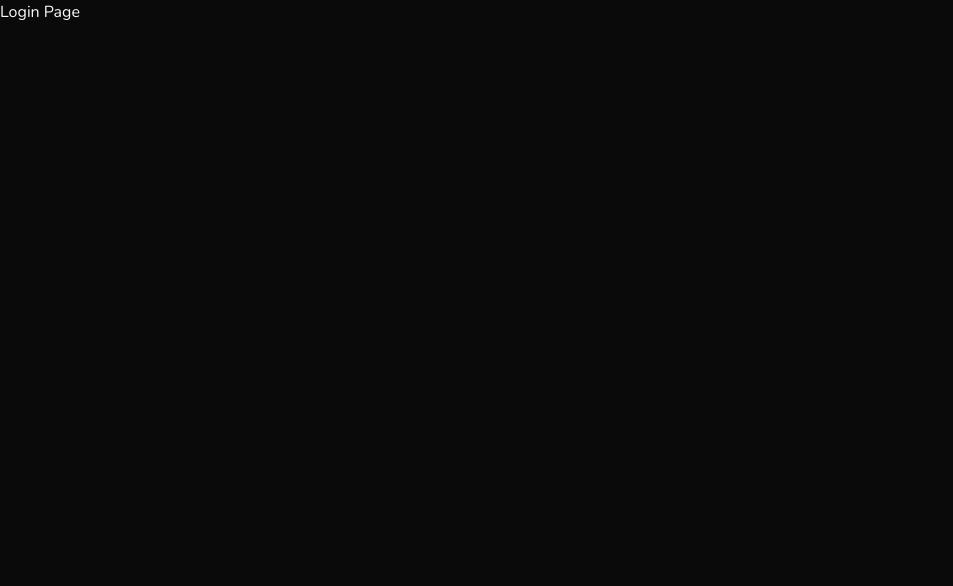
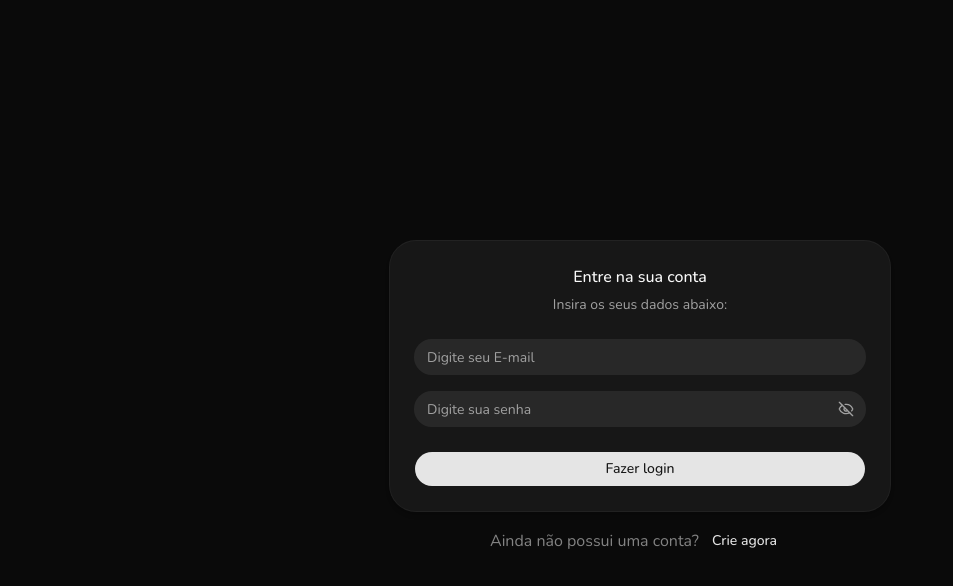
Before and after one commit to gbNun-11/inri-finance-web, a React (Vite) app: page /login in a window 1280 px wide. Shown: the top 586 px of the page, without its empty margins (0-953 px from the left). Built offline with nearby package versions, Linux system fonts and the light colour scheme.

Commit message:
feat: add initial login page

```diff
--- /dev/null
+++ b/src/components/termsConditions.jsx
@@ -0,0 +1,26 @@
+import { Checkbox } from '@/components/ui/checkbox'
+import {
+  Field,
+  FieldContent,
+  FieldGroup,
+  FieldLabel,
+} from '@/components/ui/field'
+
+export function CheckboxDescription() {
+  return (
+    <FieldGroup className="mx-auto w-72">
+      <Field orientation="horizontal">
+        <Checkbox
+          id="terms-checkbox-desc"
+          name="terms-checkbox-desc"
+          defaultChecked
+        />
+        <FieldContent>
+          <FieldLabel htmlFor="terms-checkbox-desc">
+            Accept terms and conditions
+          </FieldLabel>
+        </FieldContent>
+      </Field>
+    </FieldGroup>
+  )
+}
--- /dev/null
+++ b/src/components/ui/checkbox.jsx
@@ -0,0 +1,26 @@
+import { Checkbox as CheckboxPrimitive } from '@base-ui/react/checkbox'
+import { CheckIcon } from 'lucide-react'
+
+import { cn } from '@/lib/utils'
+
+function Checkbox({ className, ...props }) {
+  return (
+    <CheckboxPrimitive.Root
+      data-slot="checkbox"
+      className={cn(
+        'peer bg-input/90 focus-visible:border-ring focus-visible:ring-ring/30 aria-invalid:border-destructive aria-invalid:ring-destructive/20 aria-invalid:aria-checked:border-primary dark:aria-invalid:border-destructive/50 dark:aria-invalid:ring-destructive/40 data-checked:border-primary data-checked:bg-primary data-checked:text-primary-foreground dark:data-checked:bg-primary relative flex size-4 shrink-0 items-center justify-center rounded-[5px] border border-transparent transition-shadow outline-none group-has-disabled/field:opacity-50 after:absolute after:-inset-x-3 after:-inset-y-2 focus-visible:ring-3 disabled:cursor-not-allowed disabled:opacity-50 aria-invalid:ring-3',
+        className,
+      )}
+      {...props}
+    >
+      <CheckboxPrimitive.Indicator
+        data-slot="checkbox-indicator"
+        className="grid place-content-center text-current transition-none [&>svg]:size-3.5"
+      >
+        <CheckIcon />
+      </CheckboxPrimitive.Indicator>
+    </CheckboxPrimitive.Root>
+  )
+}
+
+export { Checkbox }
--- a/src/pages/loginPage.jsx
+++ b/src/pages/loginPage.jsx
@@ -1,8 +1,40 @@
+import { Link } from 'react-router'
+
+import PasswordInput from '@/components/passwordInput'
+import { Button } from '@/components/ui/button'
+import {
+  Card,
+  CardContent,
+  CardDescription,
+  CardFooter,
+  CardHeader,
+  CardTitle,
+} from '@/components/ui/card'
+import { Input } from '@/components/ui/input'
+
 const LoginPage = () => {
   return (
-    <>
-      <h1>Login Page</h1>
-    </>
+    <div className="flex h-screen w-screen flex-col items-center justify-center gap-3">
+      <Card className="w-125">
+        <CardHeader className="text-center">
+          <CardTitle>Entre na sua conta</CardTitle>
+          <CardDescription>Insira os seus dados abaixo:</CardDescription>
+        </CardHeader>
+        <CardContent className="space-y-4">
+          <Input placeholder="Digite seu E-mail" />
+          <PasswordInput placeholder="Digite sua senha" />
+        </CardContent>
+        <CardFooter>
+          <Button className="w-full">Fazer login</Button>
+        </CardFooter>
+      </Card>
+      <div className="flex items-center justify-center">
+        <p className="text-center opacity-50">Ainda não possui uma conta?</p>
+        <Button variant="link" asChild>
+          <Link to="/signup">Crie agora</Link>
+        </Button>
+      </div>
+    </div>
   )
 }
 
```
